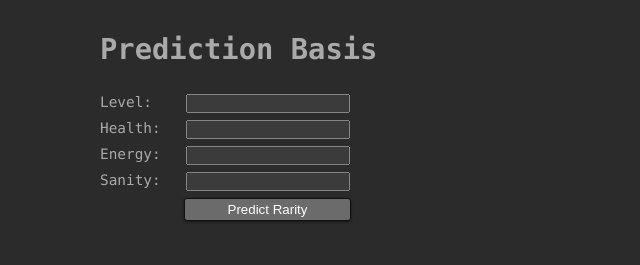
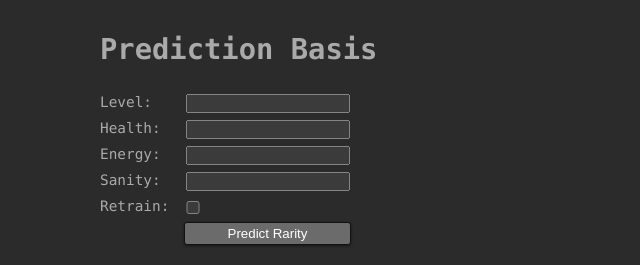
Before and after one commit to BrokenShell/BandersnatchFinished, a Flask app: template app/templates/model.html in a window 1280 px wide. Shown: the part 282-547 px from the top of the page, without its empty margins (0-640 px from the left). Run offline with Flask 2, Linux system fonts and the light colour scheme; the template is opened without the code that fills it, so the values that code supplies are empty.

Commit message:
adds retrain checkbox

```diff
--- a/app/main.py
+++ b/app/main.py
@@ -59,17 +59,20 @@ def model():
     db = Database()
     options = ["Level", "Health", "Energy", "Sanity", "Rarity"]
     filepath = os.path.join("app", "model.joblib")
-    if not os.path.exists(filepath):
+    retrain = request.values.get("retrain", type=bool)
+
+    if retrain or not os.path.exists(filepath):
         df = db.dataframe()
         machine = Machine(df[options])
         machine.save(filepath)
     else:
         machine = Machine.open(filepath)
-    stats = [round(random_float(1, 250), 2) for _ in range(3)]
+
+    stats = (round(random_float(1, 250), 2) for _ in range(3))
     level = request.values.get("level", type=int) or random_int(1, 20)
-    health = request.values.get("health", type=float) or stats.pop()
-    energy = request.values.get("energy", type=float) or stats.pop()
-    sanity = request.values.get("sanity", type=float) or stats.pop()
+    health = request.values.get("health", type=float) or next(stats)
+    energy = request.values.get("energy", type=float) or next(stats)
+    sanity = request.values.get("sanity", type=float) or next(stats)
     prediction, confidence = machine(DataFrame(
         [dict(zip(options, (level, health, energy, sanity)))]
     ))
--- a/app/static/css/style.css
+++ b/app/static/css/style.css
@@ -161,6 +161,12 @@ form input {
     float: right;
 }
 
+form input[type=checkbox] {
+    margin: 5px 107px 0 -47px;
+    cursor: pointer;
+    padding: 0 0 0 0;
+}
+
 form select {
     width: 164px;
     margin: 2px 20px 5px 5px;
--- a/app/templates/model.html
+++ b/app/templates/model.html
@@ -21,6 +21,10 @@
             Sanity: <input name="sanity" value="{{ sanity }}"/>
         </label></p>
         <br class="clear">
+        <p><label>
+            Retrain: <input type="checkbox" name="retrain" value="no">
+        </label></p>
+        <br class="clear">
         <button type="submit">Predict Rarity</button>
         <br class="clear">
     </form>
```
Also changed, not shown: 1 other file.
